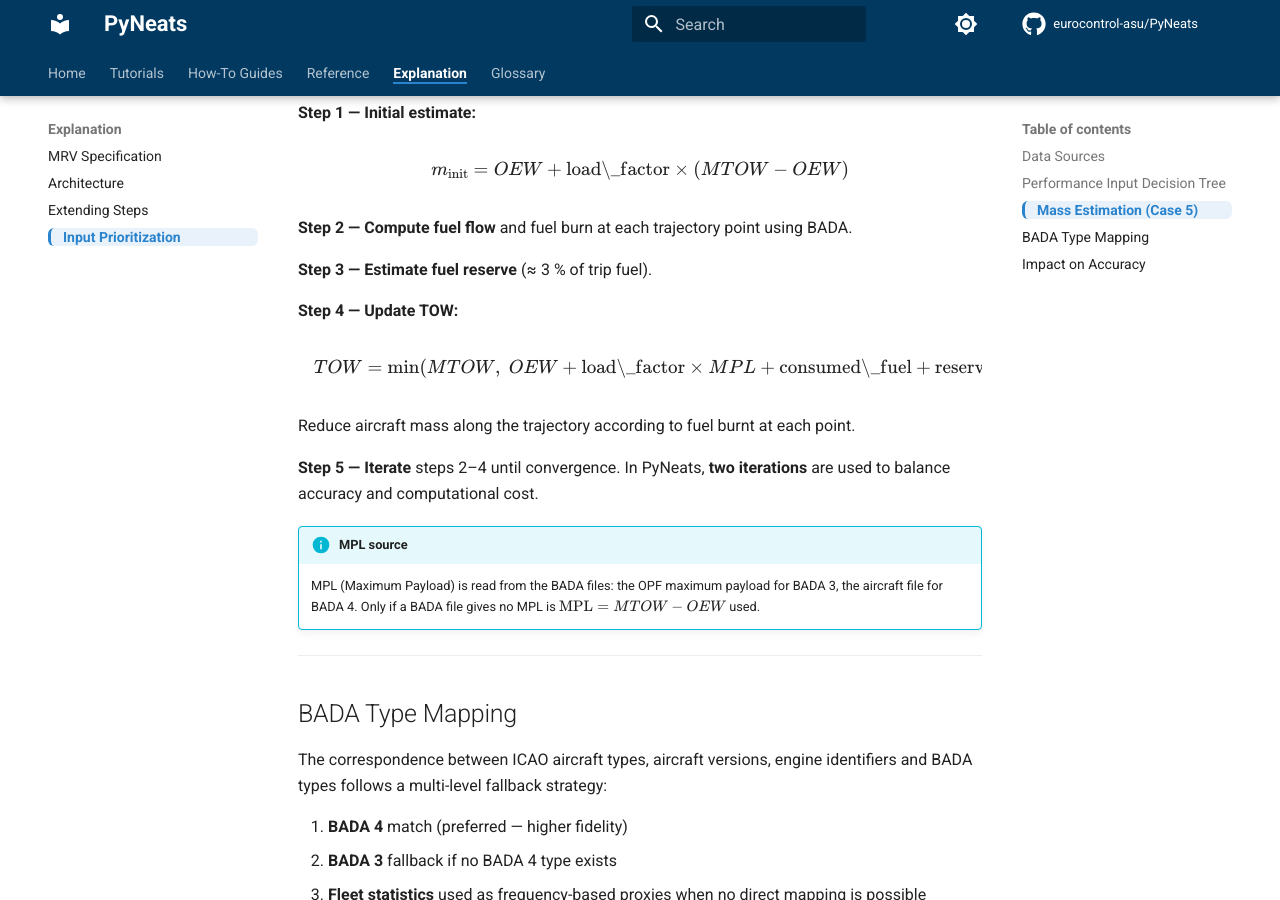
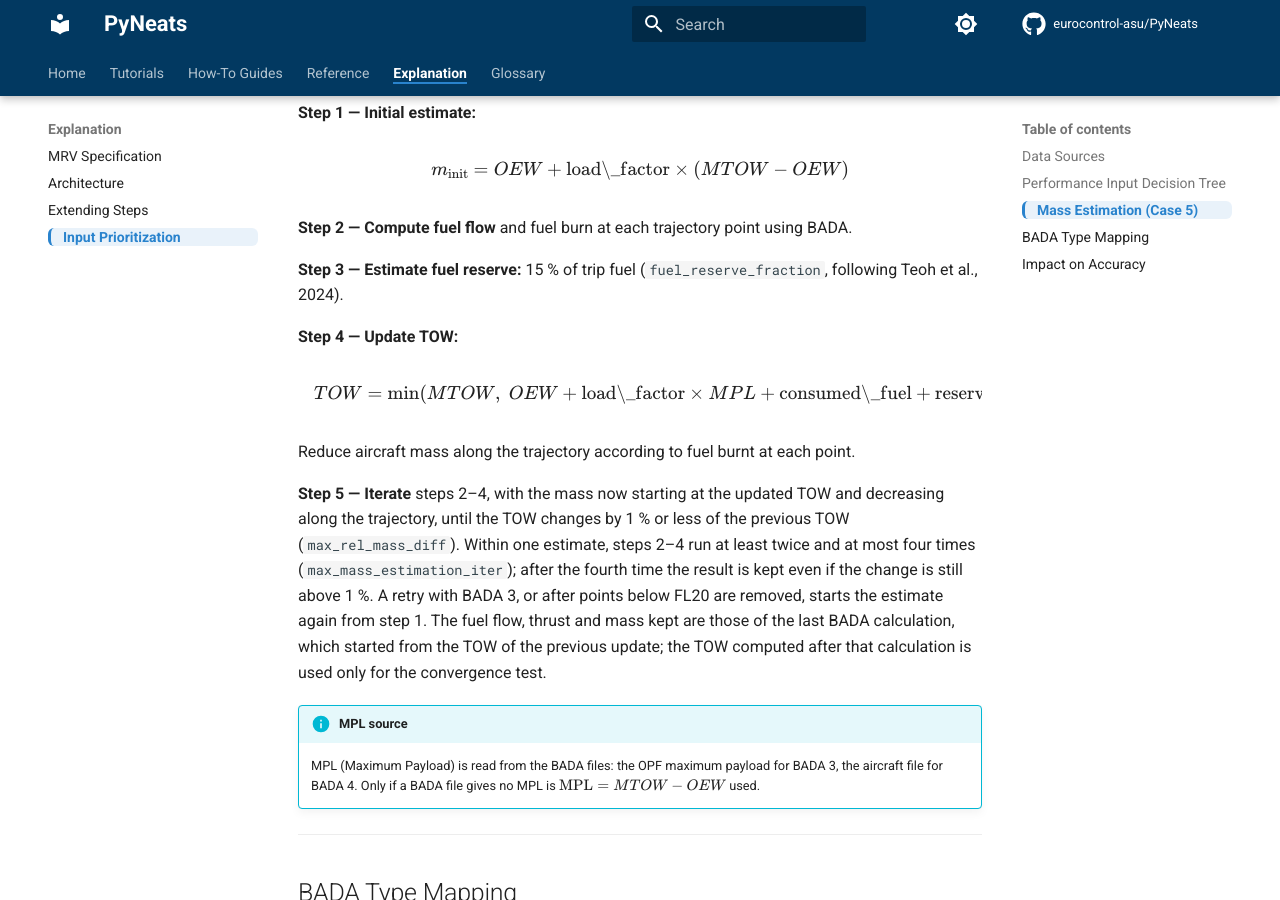
Before and after one commit to eurocontrol-asu/PyNeats, an MkDocs documentation site: the page built from docs/explanation/input-prioritization.md, in a window 1280 px wide and 900 px high, scrolled down 2075 px. Built offline with MkDocs 1.6.1 and Material for MkDocs 9.7.7, drawn with Linux system fonts in a browser that asks for light colours; comment, search, counter and statistics services are not loaded.

Commit message:
docs: state the 15 % fuel reserve and the mass-estimate iterations as the code runs them (#74)
* docs: state the 15 % fuel reserve used in the initial mass estimate

input-prioritization.md and mrv-specification.md gave the fuel reserve of
the initial mass estimate as about 3 % of trip fuel. The code uses 15 %
(DEFAULT_FUEL_RESERVE_FRACTION = 0.15, following Teoh et al. 2024).

Records the item in the units audit (Section 9 and the follow-up status
table) and sets the I4 status row to #73.

Co-Authored-By: Claude Opus 5.5 <noreply@anthropic.com>

* docs: describe the mass-estimate iterations as the code runs them

The user docs said steps 2-4 of the mass estimate run twice. The code
runs one constant-mass BADA pass, then up to three passes from the
updated TOW, and stops when the TOW changes by 1 % or less of the
previous TOW (max_mass_estimation_iter = 4, max_rel_mass_diff = 0.01).
The last pass is kept; a BADA 3 or altitude-fallback retry starts the
estimate again.

Measured with the real code on the 4,303 computed NEATS_FINAL sample
flights: 2,769 stop after two passes, 1,415 after three, 119 after four
(3 of them at the cap with a change of 1.0-1.4 %). Recorded in the units
audit, Section 9.

Co-Authored-By: Claude Opus 5.5 <noreply@anthropic.com>

---------

Co-authored-by: Claude Opus 5.5 <noreply@anthropic.com>

```diff
--- a/docs/explanation/input-prioritization.md
+++ b/docs/explanation/input-prioritization.md
@@ -57,7 +57,7 @@ $$
 
 **Step 2 — Compute fuel flow** and fuel burn at each trajectory point using BADA.
 
-**Step 3 — Estimate fuel reserve** (≈ 3 % of trip fuel).
+**Step 3 — Estimate fuel reserve:** 15 % of trip fuel (`fuel_reserve_fraction`, following Teoh et al., 2024).
 
 **Step 4 — Update TOW:**
 
@@ -67,7 +67,7 @@ $$
 
 Reduce aircraft mass along the trajectory according to fuel burnt at each point.
 
-**Step 5 — Iterate** steps 2–4 until convergence. In PyNeats, **two iterations** are used to balance accuracy and computational cost.
+**Step 5 — Iterate** steps 2–4, with the mass now starting at the updated TOW and decreasing along the trajectory, until the TOW changes by 1 % or less of the previous TOW (`max_rel_mass_diff`). Within one estimate, steps 2–4 run at least twice and at most four times (`max_mass_estimation_iter`); after the fourth time the result is kept even if the change is still above 1 %. A retry with BADA 3, or after points below FL20 are removed, starts the estimate again from step 1. The fuel flow, thrust and mass kept are those of the last BADA calculation, which started from the TOW of the previous update; the TOW computed after that calculation is used only for the convergence test.
 
 !!! info "MPL source"
     MPL (Maximum Payload) is read from the BADA files: the OPF maximum payload for BADA 3, the aircraft file for BADA 4. Only if a BADA file gives no MPL is $\text{MPL} = MTOW - OEW$ used.
```
Also changed, not shown: docs/explanation/mrv-specification.md (+2 -2 lines), docs/internal/pyneats_units_audit.md (+4 -1 lines).
